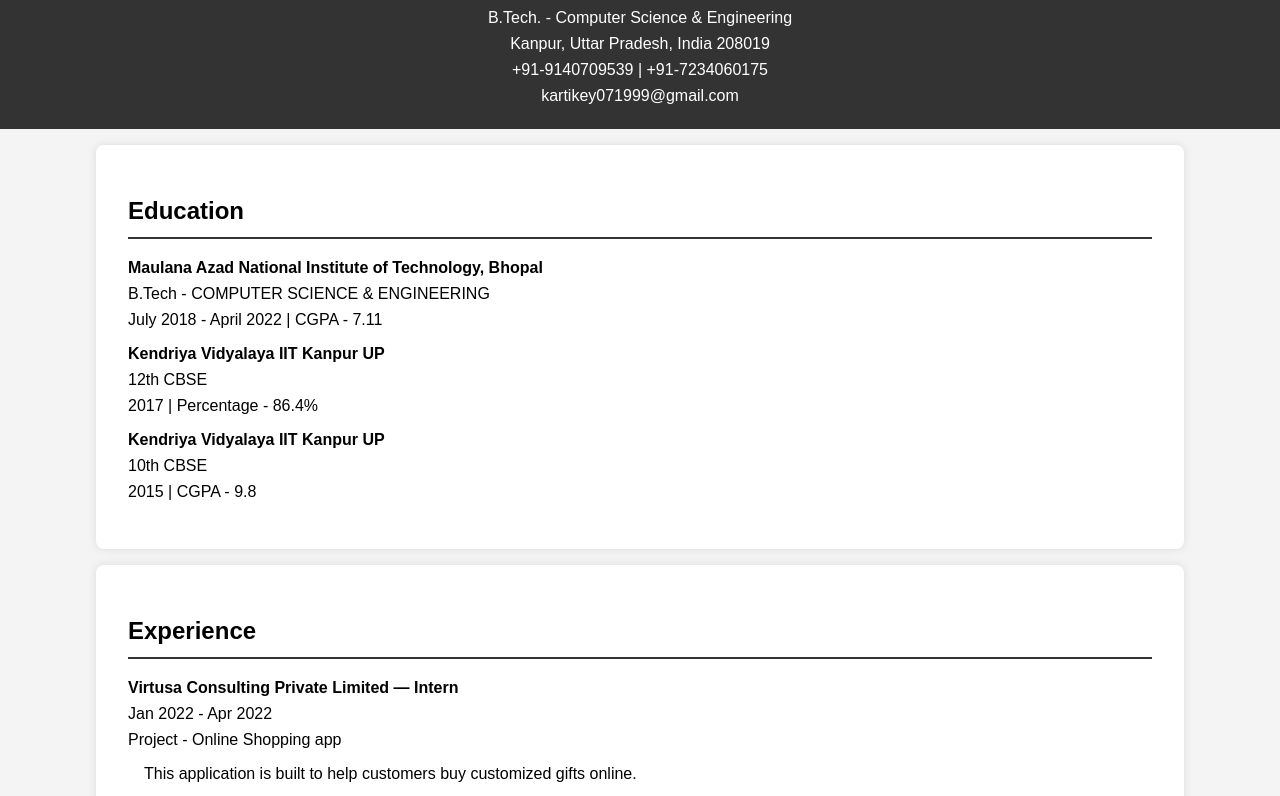
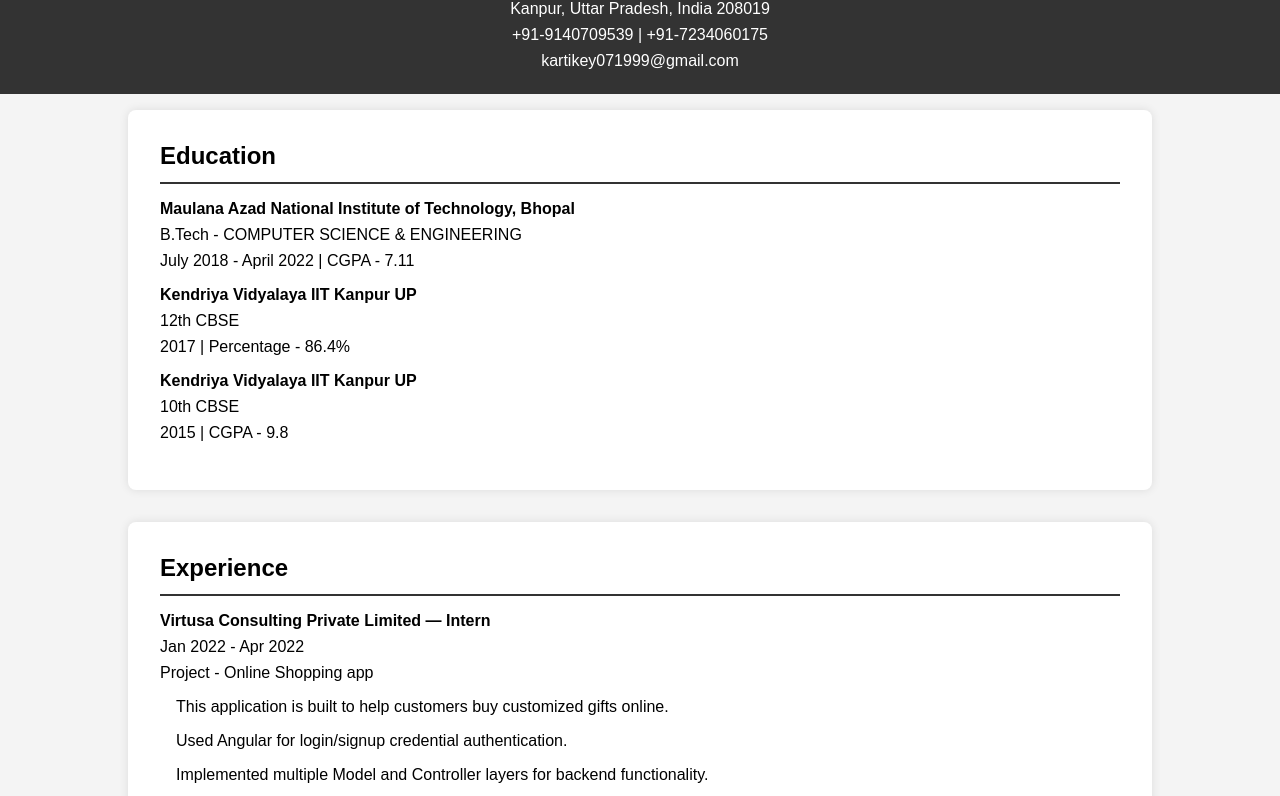
Before and after one commit to kartikey071999/kartikey071999.github.io, a plain HTML site: page index.html in a window 1280 px wide. Shown: the part 87-883 px from the top of the page. Drawn offline with Linux system fonts and the light colour scheme.

Commit message:
adding details

```diff
--- a/styles.css
+++ b/styles.css
@@ -1,7 +1,17 @@
-body {
-    font-family: Arial, sans-serif;
+* {
+    box-sizing: border-box;
     margin: 0;
     padding: 0;
+}
+
+html, body {
+    height: 100%;
+    font-family: Arial, sans-serif;
+}
+
+body {
+    display: flex;
+    flex-direction: column;
     background-color: #f4f4f4;
 }
 
@@ -19,6 +29,10 @@ header p {
 header a {
     color: #fff;
     text-decoration: none;
+}
+
+main {
+    flex: 1;
 }
 
 section {
```
